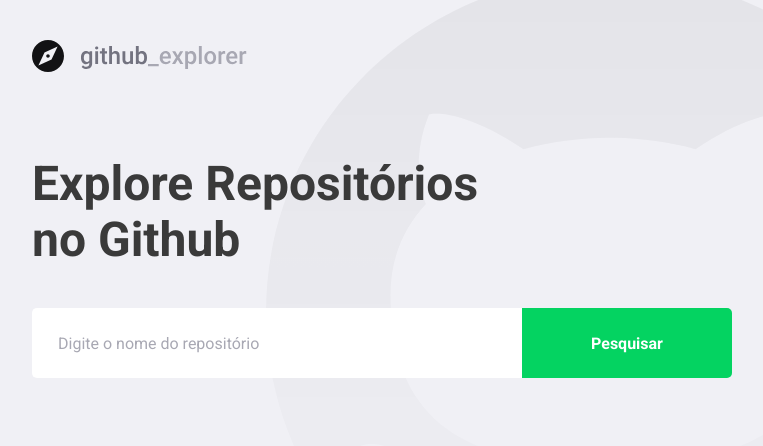
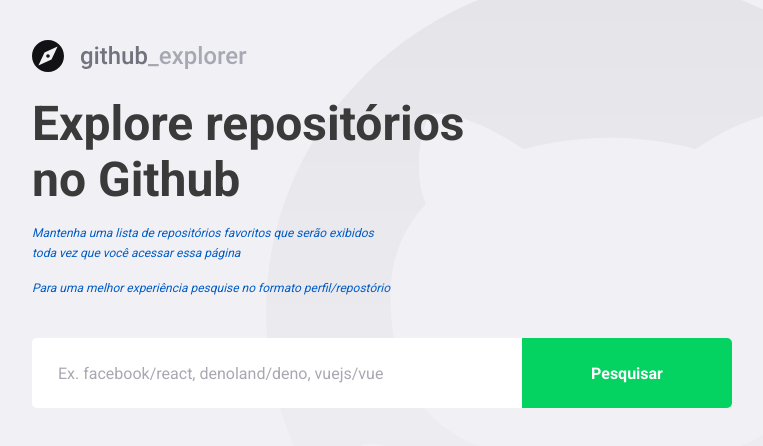
Before and after one commit to vinicius-vph/GitHubExplore, a React (Create React App) app: page / in a window 1280 px wide. Shown: the top 446 px of the page, without its empty margins (148-911 px from the left). Built offline with nearby package versions, Linux system fonts and the light colour scheme.

Commit message:
interface updates

```diff
--- a/public/index.html
+++ b/public/index.html
@@ -1,9 +1,10 @@
 <!DOCTYPE html>
-<html lang="en">
+<html lang="pt-br">
   <head>
     <meta charset="utf-8" />
-    <!-- <link rel="icon" href="%PUBLIC_URL%/favicon.ico" /> -->
+    <link rel="icon" href="%PUBLIC_URL%/github.png" />
     <meta name="viewport" content="width=device-width, initial-scale=1" />
+    <meta name="description" content="Git Hub Explore, pesquise repositórios no Github e mantenha uma lista de repositórios favoritos que serão exibidos toda vez que você acessar essa página" />
     <meta name="theme-color" content="#3a3a3a" />
 
     <title>Git Hub Explore</title>
--- a/src/pages/Dashboard/index.tsx
+++ b/src/pages/Dashboard/index.tsx
@@ -1,13 +1,14 @@
 import React, { useState, FormEvent, useEffect } from 'react';
-import { FiChevronRight } from 'react-icons/fi';
+import { FiChevronRight, FiTrash } from 'react-icons/fi';
 import { Link } from 'react-router-dom';
 import api from '../../services/api';
 
 import logoImg from '../../assets/logo.svg';
 
-import { Title, Form, Repositories, Error } from './styles';
+import { Title, Paragraph, Main, Form, Repositories, Error } from './styles';
 
 interface Repository {
+    id: string;
     full_name: string;
     description: string;
     owner: {
@@ -30,8 +31,7 @@ const Dashboard: React.FC = () => {
     });
 
     useEffect(() => {
-        localStorage.setItem('@GithubExplorer:repositories', JSON.stringify(repositories)
-        );
+        localStorage.setItem('@GithubExplorer:repositories', JSON.stringify(repositories));
     }, [repositories]);
 
     async function handleAddRepository(event: FormEvent<HTMLFormElement>): Promise<void> {
@@ -56,27 +56,37 @@ const Dashboard: React.FC = () => {
         }
 
     }
+    // function handleRemoveRepository(event: String): void | undefined {
+    //     console.log(event)
+
+    //     return;
+    // }
+
     return(
         <>
             <img src={logoImg} alt="Github Explorer" />
-            <Title>Explore Repositórios no Github</ Title>
+            <Title>Explore repositórios no Github</ Title>
+            <Paragraph>Mantenha uma lista de repositórios favoritos que serão exibidos <br /> toda vez que você acessar essa página
+
+            </Paragraph>
+            <Paragraph>Para uma melhor experiência pesquise no formato perfil/repostório</Paragraph>
 
             <Form hasError={!!inputError} onSubmit={handleAddRepository}>
                 <input
                 value={newRepo}
                 onChange={e => setNewRepo(e.target.value)}
-                placeholder="Digite o nome do repositório"
+                placeholder="Ex. facebook/react, denoland/deno, vuejs/vue"
 
                 />
                 <button type="submit">Pesquisar</button>
             </Form>
             { inputError && <Error>{inputError}</Error>}
-            <Repositories>
+            <Main>
                 {repositories.map(repository => (
+
+                    <Repositories key={repository.id}>
                         <Link key={repository.full_name} to={`/repositories/${repository.full_name}`}>
-                        <img
-                        src={repository.owner.avatar_url}
-                        alt={repository.owner.login}/>
+                            <img src={repository.owner.avatar_url} alt={repository.owner.login}/>
                             <div>
                                 <strong>{repository.full_name}</strong>
                                 <p>{repository.description}</p>
@@ -84,8 +94,12 @@ const Dashboard: React.FC = () => {
 
                             <FiChevronRight size={20}/>
                         </Link>
+                        <FiTrash size={20} style={{color: 'red'}} onClick={() => {alert('Funcionalidade em implementação')}}/>
+                    </Repositories>
+
+
                 ))}
-            </Repositories>
+            </Main>
         </>
     );
 
--- a/src/pages/Dashboard/styles.ts
+++ b/src/pages/Dashboard/styles.ts
@@ -10,7 +10,16 @@ export const Title = styled.h1`
     color: #3A3A3A;
     max-width: 450px;
     line-height: 56px;
-    margin-top: 80px;
+    margin-top: 20px;
+`;
+
+export const Paragraph = styled.p`
+    font-size: 12px;
+    font-style: oblique;
+    color: #005cc5;
+    line-height: 20px;
+    margin-top: 15px;
+    margin-bottom: 10px;
 `;
 
 
@@ -61,17 +70,28 @@ export const Error = styled.span`
     margin-top: 8px;
 `;
 
+export const Main = styled.main`
+    display: flex;
+    flex-direction: column;
+    align-items: left;
+    width: 100%
+`;
+
 export const Repositories = styled.div`
-     margin-top: 80px;
-     max-width: 700px;
+    display: flex;
+    align-items: center;
+    justify-content: left;
+    margin-top: 20px;
+    max-width: 70%;
 
      a {
+         width: 90%;
          background: #fff;
          border-radius: 5px;
-         width: 100%;
          padding: 24px;
          display: block;
          text-decoration: none;
+         margin-right: 20px;
 
          display: flex;
          align-items: center;
@@ -79,14 +99,14 @@ export const Repositories = styled.div`
 
          &:hover {
             transform: translateX(10px)
-        }
+            }
 
         & + a {
             margin-top: 16px;
         }
 
             img {
-                width: 64px;
+                width: 12.5%;
                 height: 64px;
                 border-radius: 50px;
             }
@@ -94,6 +114,7 @@ export const Repositories = styled.div`
             div {
                 margin: 0 16px;
                 flex: 1;
+                width: 60%;
 
                 strong {
                     font-size: 20px;
@@ -111,6 +132,11 @@ export const Repositories = styled.div`
             color: #cbcbd6;
         }
 
+        svg :first-child {
+            &:hover {
+                transform: translateX(10px)
+                }
+        }
 
      }
 `;
```
Also changed, not shown: public/github.png (added), 1 other file (tests, documents, lock files or other folders). Lines whose indentation alone changed are shown as unchanged.
